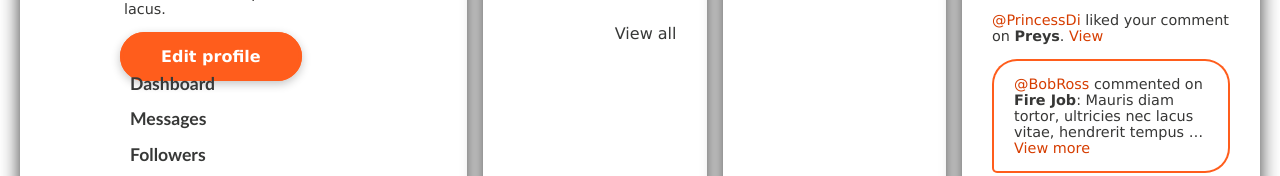
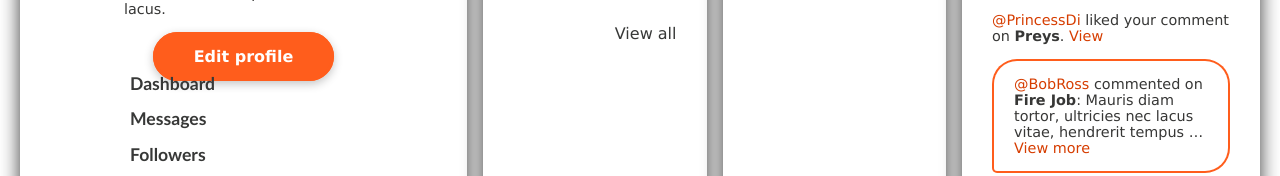
Before and after one commit to fridastromme/square-eyes-wp, a plain HTML site: page viewer-profile.html in a window 1280 px wide. Shown: the part 594-770 px from the top of the page. Drawn offline with Linux system fonts and the light colour scheme; no server answers.

Commit message:
Changed button on viewer profile

```diff
--- a/css/styles.css
+++ b/css/styles.css
@@ -1525,6 +1525,16 @@ input[type='checkbox'] + label {
 	color: #134196 !important;
 }
 
+.red {
+	border: 3px solid #ff5d1c;
+	background-color: #ff5d1c;
+}
+
+.red:hover {
+	border-color: #ff5d1c;
+	color: #ff5d1c !important;
+}
+
 .li-button {
 	text-align: center;
 }
--- a/viewer-profile.html
+++ b/viewer-profile.html
@@ -45,9 +45,12 @@
 				</div>
 				<div class="view-profile__about">
 					<p>In vel elit vitae tortor iaculis malesuada et sed enim. Sed purus arcu, scelerisque at metus sed, maximus aliquam lacus.</p>
-				</div><a class="signup__link button round" href="#">Edit profile</a>
+				</div>
 				<div class="pord-profile__links">
 					<ul>
+						<li class="li-button">
+							<a class="profile-button red" href="#">Edit profile</a>
+						</li>
 						<li>
 							<a class="dashlink2" href="#">Dashboard</a>
 						</li>
```
